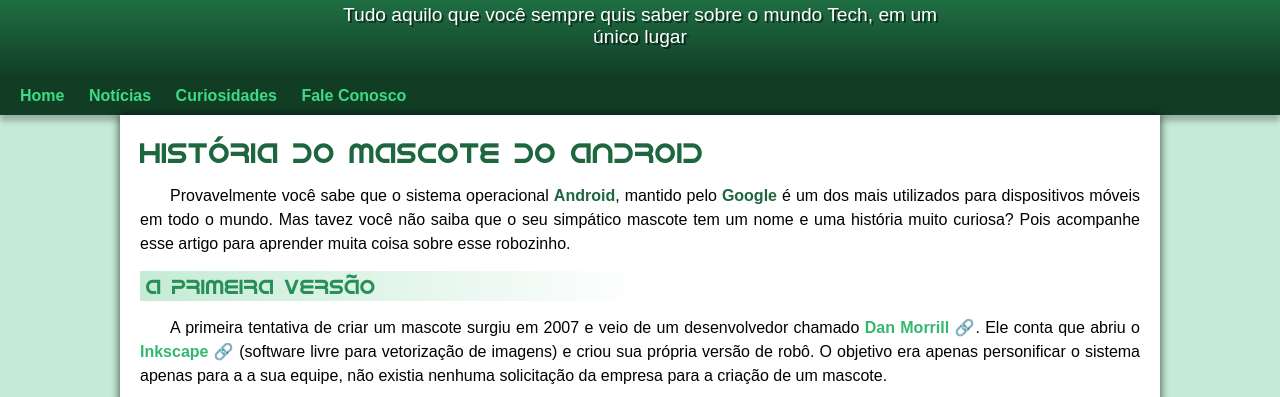
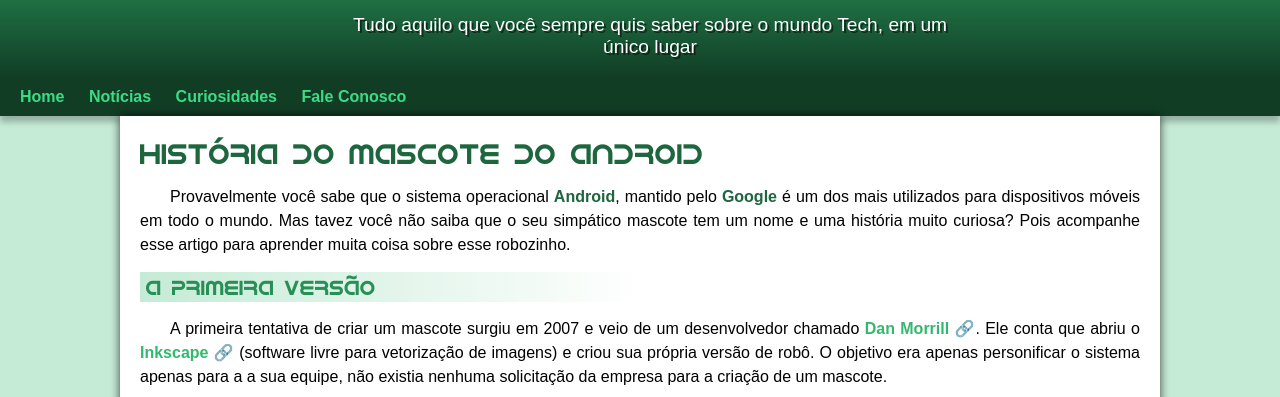
Before and after one commit to maykonrenam/html-css-cursoemvideo, a plain HTML site: page desafios/d010b/android.html in a window 1280 px wide. Shown: the part 113-510 px from the top of the page. Drawn offline with Linux system fonts and the light colour scheme.

Commit message:
Atualização desafio 10 css
Alteração no parágrafo para preenchimento no header

```diff
--- a/desafios/d010b/estilo/style.css
+++ b/desafios/d010b/estilo/style.css
@@ -55,9 +55,8 @@ header p {
 	font-family: var(--fonte-padrao);
 	font-size: 1.2em;
 	max-width: 600px;
-	padding: 0px 10px;
+	padding: 10px 20px 20px 40px;
 	margin: auto;
-	margin-bottom: 30px;
 	text-shadow: 2px 2px 0px rgba(0, 0, 0, 0.514);
 }
 
```
